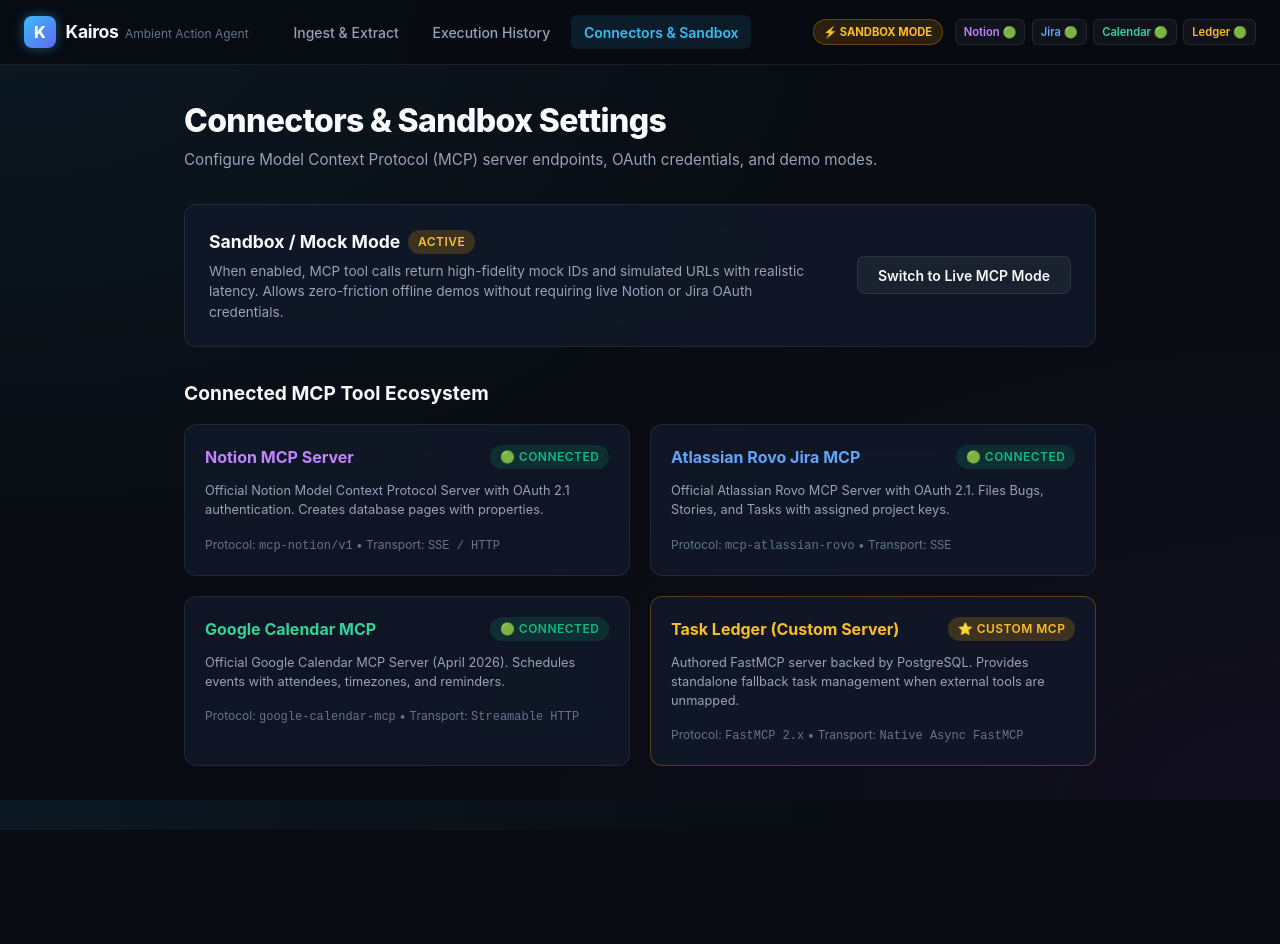
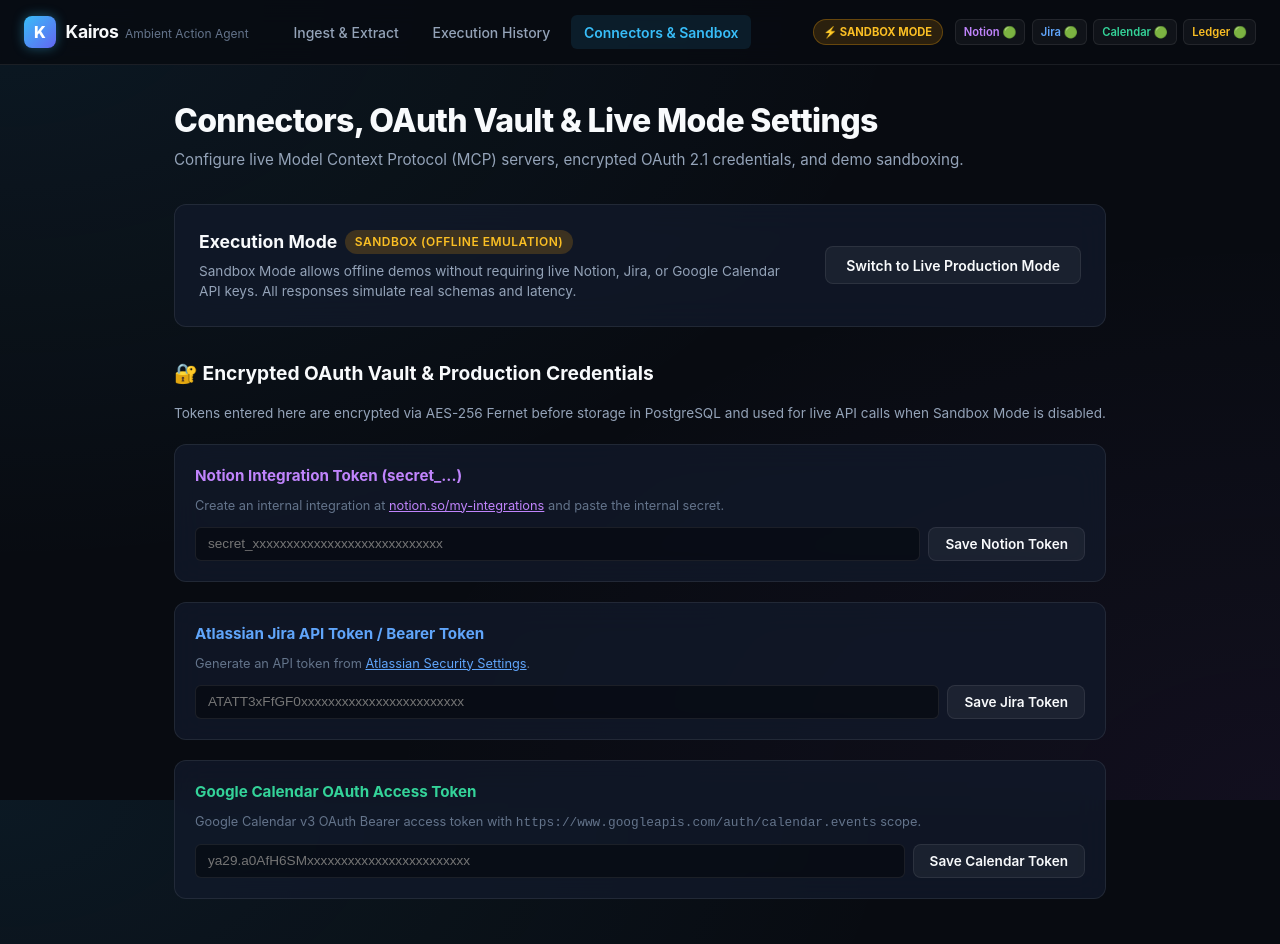
Before and after one commit to sandeepbist/Kairos, a Next.js app in the folder frontend/: page /settings in a window 1280 px wide. Shown: the top 944 px of the page. Before the commit the page ends 830 px from the top, so only its background shows below. Built offline with nearby package versions, Linux system fonts and the light colour scheme; no server answers.

Commit message:
feat(settings): add live OAuth vault credential inputs for Notion, Jira, Calendar with instant AES-256 encryption

```diff
--- a/frontend/src/app/settings/page.tsx
+++ b/frontend/src/app/settings/page.tsx
@@ -1,22 +1,32 @@
 "use client";
 
 import React, { useEffect, useState } from "react";
-import { getConnectorsStatus, toggleSandbox } from "@/lib/api";
+import { getConnectorsStatus, toggleSandbox, saveOAuthToken } from "@/lib/api";
 import { ConnectorsStatusResponse } from "@/lib/types";
 
 export default function SettingsPage() {
   const [status, setStatus] = useState<ConnectorsStatusResponse | null>(null);
   const [sandboxEnabled, setSandboxEnabled] = useState(true);
   const [saving, setSaving] = useState(false);
-  const [message, setMessage] = useState<string | null>(null);
+  const [message, setMessage] = useState<{ text: string; type: "success" | "error" | "info" } | null>(null);
 
-  useEffect(() => {
+  // Live Token State
+  const [jiraToken, setJiraToken] = useState("");
+  const [notionToken, setNotionToken] = useState("");
+  const [calendarToken, setCalendarToken] = useState("");
+  const [savingProvider, setSavingProvider] = useState<string | null>(null);
+
+  const loadStatus = () => {
     getConnectorsStatus()
       .then((data) => {
         setStatus(data);
         setSandboxEnabled(data.sandbox_mode);
       })
       .catch(() => {});
+  };
+
+  useEffect(() => {
+    loadStatus();
   }, []);
 
   const handleToggleSandbox = async () => {
@@ -26,22 +36,50 @@
       const next = !sandboxEnabled;
       const res = await toggleSandbox(next);
       setSandboxEnabled(res.sandbox_mode);
-      setMessage(`Sandbox Mode is now ${res.sandbox_mode ? "ENABLED (Offline Mock Emulation)" : "DISABLED (Live MCP Servers)"}`);
+      setMessage({
+        text: `Sandbox Mode is now ${res.sandbox_mode ? "ENABLED (Offline Mock Emulation)" : "DISABLED (Live Production APIs & MCP Servers)"}`,
+        type: "info",
+      });
+      loadStatus();
     } catch (err: any) {
-      setMessage("Failed to update sandbox mode");
+      setMessage({ text: "Failed to update sandbox mode", type: "error" });
     } finally {
       setSaving(false);
     }
   };
 
+  const handleSaveToken = async (provider: string, tokenValue: string) => {
+    if (!tokenValue.trim()) {
+      setMessage({ text: `Please enter a valid token for ${provider}`, type: "error" });
+      return;
+    }
+    setSavingProvider(provider);
+    setMessage(null);
+    try {
+      await saveOAuthToken(provider, tokenValue.trim());
+      setMessage({
+        text: `Successfully encrypted and saved ${provider.toUpperCase()} credentials into PostgreSQL Vault!`,
+        type: "success",
+      });
+      if (provider === "jira") setJiraToken("");
+      if (provider === "notion") setNotionToken("");
+      if (provider === "google_calendar") setCalendarToken("");
+      loadStatus();
+    } catch (err: any) {
+      setMessage({ text: err.message || `Failed to save ${provider} token`, type: "error" });
+    } finally {
+      setSavingProvider(null);
+    }
+  };
+
   return (
-    <div className="container" style={{ maxWidth: "960px" }}>
+    <div className="container" style={{ maxWidth: "980px" }}>
       <div style={{ marginBottom: "2rem" }}>
         <h1 style={{ fontSize: "2rem", fontWeight: 800, letterSpacing: "-0.02em" }}>
-          Connectors & Sandbox Settings
+          Connectors, OAuth Vault & Live Mode Settings
         </h1>
         <p style={{ color: "var(--text-secondary)", fontSize: "0.95rem", marginTop: "0.25rem" }}>
-          Configure Model Context Protocol (MCP) server endpoints, OAuth credentials, and demo modes.
+          Configure live Model Context Protocol (MCP) servers, encrypted OAuth 2.1 credentials, and demo sandboxing.
         </p>
       </div>
 
@@ -49,13 +87,13 @@
         <div style={{
           padding: "0.75rem 1rem",
           borderRadius: "8px",
-          background: "rgba(56, 189, 248, 0.15)",
-          border: "1px solid rgba(56, 189, 248, 0.3)",
-          color: "#38bdf8",
+          background: message.type === "success" ? "rgba(16, 185, 129, 0.15)" : message.type === "error" ? "rgba(244, 63, 94, 0.15)" : "rgba(56, 189, 248, 0.15)",
+          border: `1px solid ${message.type === "success" ? "rgba(16, 185, 129, 0.3)" : message.type === "error" ? "rgba(244, 63, 94, 0.3)" : "rgba(56, 189, 248, 0.3)"}`,
+          color: message.type === "success" ? "#34d399" : message.type === "error" ? "#fb7185" : "#38bdf8",
           fontSize: "0.875rem",
           marginBottom: "1.5rem",
         }}>
-          ℹ️ {message}
+          {message.type === "success" ? "✓" : message.type === "error" ? "⚠️" : "ℹ️"} {message.text}
         </div>
       )}
 
@@ -64,14 +102,15 @@
         <div style={{ display: "flex", justifyContent: "space-between", alignItems: "center", flexWrap: "wrap", gap: "1rem" }}>
           <div>
             <div style={{ display: "flex", alignItems: "center", gap: "0.5rem" }}>
-              <h3 style={{ fontSize: "1.1rem", fontWeight: 700 }}>Sandbox / Mock Mode</h3>
+              <h3 style={{ fontSize: "1.1rem", fontWeight: 700 }}>Execution Mode</h3>
               <span className="badge" style={{ background: sandboxEnabled ? "rgba(245, 158, 11, 0.2)" : "rgba(16, 185, 129, 0.2)", color: sandboxEnabled ? "#fbbf24" : "#34d399" }}>
-                {sandboxEnabled ? "Active" : "Disabled"}
+                {sandboxEnabled ? "Sandbox (Offline Emulation)" : "Live Production APIs"}
               </span>
             </div>
             <p style={{ color: "var(--text-secondary)", fontSize: "0.85rem", marginTop: "0.35rem", maxWidth: "600px" }}>
-              When enabled, MCP tool calls return high-fidelity mock IDs and simulated URLs with realistic latency.
-              Allows zero-friction offline demos without requiring live Notion or Jira OAuth credentials.
+              {sandboxEnabled
+                ? "Sandbox Mode allows offline demos without requiring live Notion, Jira, or Google Calendar API keys. All responses simulate real schemas and latency."
+                : "Live Mode executes real HTTP REST calls and MCP requests to Atlassian Jira, Notion API v1, and Google Calendar API v3 using credentials from the OAuth Vault below."}
             </p>
           </div>
 
@@ -81,8 +120,132 @@
             className={`btn ${sandboxEnabled ? "btn-secondary" : "btn-primary"}`}
             style={{ padding: "0.6rem 1.25rem", fontSize: "0.875rem" }}
           >
-            {saving ? "Updating..." : sandboxEnabled ? "Switch to Live MCP Mode" : "Switch to Sandbox Mode"}
+            {saving ? "Updating..." : sandboxEnabled ? "Switch to Live Production Mode" : "Switch to Sandbox Mode"}
           </button>
+        </div>
+      </div>
+
+      {/* Live OAuth Credentials Vault */}
+      <h3 style={{ fontSize: "1.2rem", fontWeight: 700, marginBottom: "1rem" }}>
+        🔐 Encrypted OAuth Vault & Production Credentials
+      </h3>
+      <p style={{ fontSize: "0.85rem", color: "var(--text-secondary)", marginBottom: "1.25rem" }}>
+        Tokens entered here are encrypted via AES-256 Fernet before storage in PostgreSQL and used for live API calls when Sandbox Mode is disabled.
+      </p>
+
+      <div style={{ display: "grid", gridTemplateColumns: "1fr", gap: "1.25rem", marginBottom: "2.5rem" }}>
+        {/* Notion Token Form */}
+        <div className="glass-panel" style={{ padding: "1.25rem" }}>
+          <div style={{ display: "flex", justifyContent: "space-between", alignItems: "center", marginBottom: "0.5rem" }}>
+            <span style={{ fontWeight: 700, color: "#c084fc", fontSize: "0.95rem" }}>Notion Integration Token (secret_...)</span>
+            {status?.connectors?.notion?.oauth_connected && (
+              <span className="badge badge-confidence-high">✓ Connected in Vault</span>
+            )}
+          </div>
+          <p style={{ fontSize: "0.8rem", color: "var(--text-muted)", marginBottom: "0.75rem" }}>
+            Create an internal integration at <a href="https://www.notion.so/my-integrations" target="_blank" rel="noreferrer" style={{ color: "#c084fc", textDecoration: "underline" }}>notion.so/my-integrations</a> and paste the internal secret.
+          </p>
+          <div style={{ display: "flex", gap: "0.5rem" }}>
+            <input
+              type="password"
+              placeholder="secret_xxxxxxxxxxxxxxxxxxxxxxxxxxxx"
+              value={notionToken}
+              onChange={(e) => setNotionToken(e.target.value)}
+              style={{
+                flex: 1,
+                padding: "0.5rem 0.75rem",
+                borderRadius: "6px",
+                background: "rgba(0, 0, 0, 0.4)",
+                border: "1px solid var(--border-subtle)",
+                color: "var(--text-primary)",
+                fontSize: "0.85rem",
+              }}
+            />
+            <button
+              onClick={() => handleSaveToken("notion", notionToken)}
+              disabled={savingProvider === "notion"}
+              className="btn btn-secondary"
+              style={{ fontSize: "0.85rem", padding: "0.5rem 1rem" }}
+            >
+              {savingProvider === "notion" ? "Saving..." : "Save Notion Token"}
+            </button>
+          </div>
+        </div>
+
+        {/* Jira Token Form */}
+        <div className="glass-panel" style={{ padding: "1.25rem" }}>
+          <div style={{ display: "flex", justifyContent: "space-between", alignItems: "center", marginBottom: "0.5rem" }}>
+            <span style={{ fontWeight: 700, color: "#60a5fa", fontSize: "0.95rem" }}>Atlassian Jira API Token / Bearer Token</span>
+            {status?.connectors?.jira?.oauth_connected && (
+              <span className="badge badge-confidence-high">✓ Connected in Vault</span>
+            )}
+          </div>
+          <p style={{ fontSize: "0.8rem", color: "var(--text-muted)", marginBottom: "0.75rem" }}>
+            Generate an API token from <a href="https://id.atlassian.com/manage-profile/security/api-tokens" target="_blank" rel="noreferrer" style={{ color: "#60a5fa", textDecoration: "underline" }}>Atlassian Security Settings</a>.
+          </p>
+          <div style={{ display: "flex", gap: "0.5rem" }}>
+            <input
+              type="password"
+              placeholder="ATATT3xFfGF0xxxxxxxxxxxxxxxxxxxxxxxx"
+              value={jiraToken}
+              onChange={(e) => setJiraToken(e.target.value)}
+              style={{
+                flex: 1,
+                padding: "0.5rem 0.75rem",
+                borderRadius: "6px",
+                background: "rgba(0, 0, 0, 0.4)",
+                border: "1px solid var(--border-subtle)",
+                color: "var(--text-primary)",
+                fontSize: "0.85rem",
+              }}
+            />
+            <button
+              onClick={() => handleSaveToken("jira", jiraToken)}
+              disabled={savingProvider === "jira"}
+              className="btn btn-secondary"
+              style={{ fontSize: "0.85rem", padding: "0.5rem 1rem" }}
+            >
+              {savingProvider === "jira" ? "Saving..." : "Save Jira Token"}
+            </button>
+          </div>
+        </div>
+
+        {/* Google Calendar Token Form */}
+        <div className="glass-panel" style={{ padding: "1.25rem" }}>
+          <div style={{ display: "flex", justifyContent: "space-between", alignItems: "center", marginBottom: "0.5rem" }}>
+            <span style={{ fontWeight: 700, color: "#34d399", fontSize: "0.95rem" }}>Google Calendar OAuth Access Token</span>
+            {status?.connectors?.calendar?.oauth_connected && (
+              <span className="badge badge-confidence-high">✓ Connected in Vault</span>
+            )}
+          </div>
+          <p style={{ fontSize: "0.8rem", color: "var(--text-muted)", marginBottom: "0.75rem" }}>
+            Google Calendar v3 OAuth Bearer access token with <code>https://www.googleapis.com/auth/calendar.events</code> scope.
+          </p>
+          <div style={{ display: "flex", gap: "0.5rem" }}>
+            <input
+              type="password"
+              placeholder="ya29.a0AfH6SMxxxxxxxxxxxxxxxxxxxxxxxx"
+              value={calendarToken}
+              onChange={(e) => setCalendarToken(e.target.value)}
+              style={{
+                flex: 1,
+                padding: "0.5rem 0.75rem",
+                borderRadius: "6px",
+                background: "rgba(0, 0, 0, 0.4)",
+                border: "1px solid var(--border-subtle)",
+                color: "var(--text-primary)",
+                fontSize: "0.85rem",
+              }}
+            />
+            <button
+              onClick={() => handleSaveToken("google_calendar", calendarToken)}
+              disabled={savingProvider === "google_calendar"}
+              className="btn btn-secondary"
+              style={{ fontSize: "0.85rem", padding: "0.5rem 1rem" }}
+            >
+              {savingProvider === "google_calendar" ? "Saving..." : "Save Calendar Token"}
+            </button>
+          </div>
         </div>
       </div>
 
@@ -95,42 +258,42 @@
         {/* Notion */}
         <div className="glass-panel" style={{ padding: "1.25rem" }}>
           <div style={{ display: "flex", justifyContent: "space-between", alignItems: "center", marginBottom: "0.75rem" }}>
-            <span style={{ fontWeight: 700, fontSize: "1rem", color: "#c084fc" }}>Notion MCP Server</span>
-            <span className="badge badge-confidence-high">🟢 Connected</span>
+            <span style={{ fontWeight: 700, fontSize: "1rem", color: "#c084fc" }}>Notion API / MCP</span>
+            <span className="badge badge-confidence-high">🟢 Active</span>
           </div>
           <p style={{ fontSize: "0.8rem", color: "var(--text-secondary)", lineHeight: 1.5 }}>
-            Official Notion Model Context Protocol Server with OAuth 2.1 authentication. Creates database pages with properties.
+            Official Notion API v1 & Model Context Protocol. Creates database pages with rich text blocks and returns real URLs.
           </p>
           <div style={{ marginTop: "1rem", fontSize: "0.75rem", color: "var(--text-muted)" }}>
-            Protocol: <code>mcp-notion/v1</code> • Transport: <code>SSE / HTTP</code>
+            Protocol: <code>Notion API v1 / SSE</code> • Target: <code>api.notion.so</code>
           </div>
         </div>
 
         {/* Jira */}
         <div className="glass-panel" style={{ padding: "1.25rem" }}>
           <div style={{ display: "flex", justifyContent: "space-between", alignItems: "center", marginBottom: "0.75rem" }}>
-            <span style={{ fontWeight: 700, fontSize: "1rem", color: "#60a5fa" }}>Atlassian Rovo Jira MCP</span>
-            <span className="badge badge-confidence-high">🟢 Connected</span>
+            <span style={{ fontWeight: 700, fontSize: "1rem", color: "#60a5fa" }}>Atlassian Jira REST API v3</span>
+            <span className="badge badge-confidence-high">🟢 Active</span>
           </div>
           <p style={{ fontSize: "0.8rem", color: "var(--text-secondary)", lineHeight: 1.5 }}>
-            Official Atlassian Rovo MCP Server with OAuth 2.1. Files Bugs, Stories, and Tasks with assigned project keys.
+            Atlassian Jira Cloud REST API v3 & Rovo MCP. Creates Bug, Story, and Task issues with Atlassian Document Format.
           </p>
           <div style={{ marginTop: "1rem", fontSize: "0.75rem", color: "var(--text-muted)" }}>
-            Protocol: <code>mcp-atlassian-rovo</code> • Transport: <code>SSE</code>
+            Protocol: <code>Jira REST v3 / ADF</code> • Target: <code>atlassian.net</code>
           </div>
         </div>
 
         {/* Google Calendar */}
         <div className="glass-panel" style={{ padding: "1.25rem" }}>
           <div style={{ display: "flex", justifyContent: "space-between", alignItems: "center", marginBottom: "0.75rem" }}>
-            <span style={{ fontWeight: 700, fontSize: "1rem", color: "#34d399" }}>Google Calendar MCP</span>
-            <span className="badge badge-confidence-high">🟢 Connected</span>
+            <span style={{ fontWeight: 700, fontSize: "1rem", color: "#34d399" }}>Google Calendar API v3</span>
+            <span className="badge badge-confidence-high">🟢 Active</span>
           </div>
           <p style={{ fontSize: "0.8rem", color: "var(--text-secondary)", lineHeight: 1.5 }}>
-            Official Google Calendar MCP Server (April 2026). Schedules events with attendees, timezones, and reminders.
+            Google Calendar API v3 with attendee invitations, pop-up notifications, and timezone synchronization.
           </p>
           <div style={{ marginTop: "1rem", fontSize: "0.75rem", color: "var(--text-muted)" }}>
-            Protocol: <code>google-calendar-mcp</code> • Transport: <code>Streamable HTTP</code>
+            Protocol: <code>Google Calendar v3</code> • Target: <code>googleapis.com</code>
           </div>
         </div>
 
@@ -141,7 +304,7 @@
             <span className="badge" style={{ background: "rgba(245, 158, 11, 0.2)", color: "#fbbf24" }}>⭐ Custom MCP</span>
           </div>
           <p style={{ fontSize: "0.8rem", color: "var(--text-secondary)", lineHeight: 1.5 }}>
-            Authored FastMCP server backed by PostgreSQL. Provides standalone fallback task management when external tools are unmapped.
+            Native FastMCP 2.x server backed by PostgreSQL. Provides standalone fallback task management when external tools are unmapped.
           </p>
           <div style={{ marginTop: "1rem", fontSize: "0.75rem", color: "var(--text-muted)" }}>
             Protocol: <code>FastMCP 2.x</code> • Transport: <code>Native Async FastMCP</code>
--- a/frontend/src/lib/api.ts
+++ b/frontend/src/lib/api.ts
@@ -88,3 +88,26 @@
   }
   return res.json();
 }
+
+export async function saveOAuthToken(
+  provider: string,
+  accessToken: string,
+  refreshToken?: string,
+  scopes?: string
+): Promise<{ status: string; provider: string }> {
+  const res = await fetch(`${API_BASE}/connectors/oauth/save`, {
+    method: "POST",
+    headers: { "Content-Type": "application/json" },
+    body: JSON.stringify({
+      provider,
+      access_token: accessToken,
+      refresh_token: refreshToken,
+      scopes,
+    }),
+  });
+  if (!res.ok) {
+    const err = await res.json().catch(() => ({ detail: "Failed to save token" }));
+    throw new Error(err.detail || "Failed to save OAuth credentials");
+  }
+  return res.json();
+}
```
